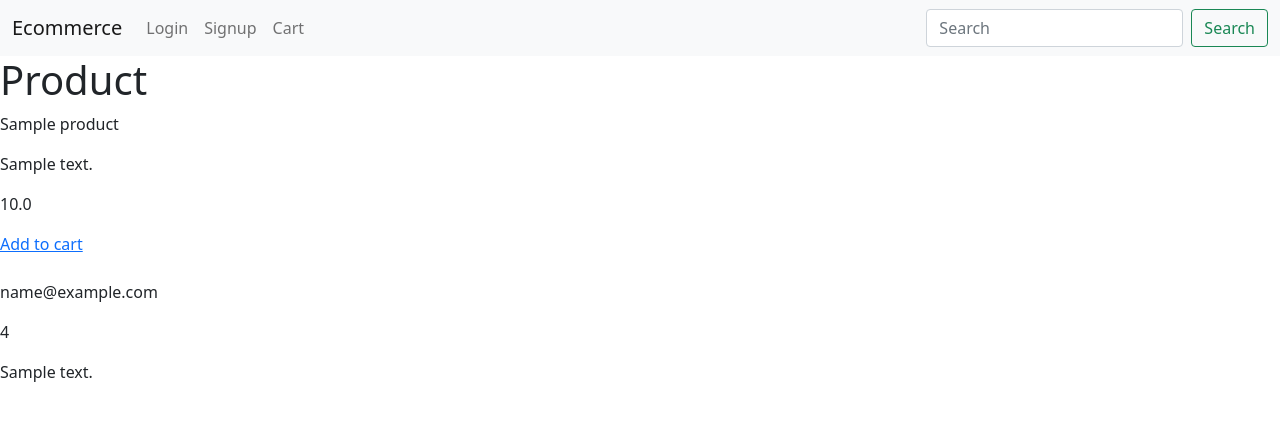
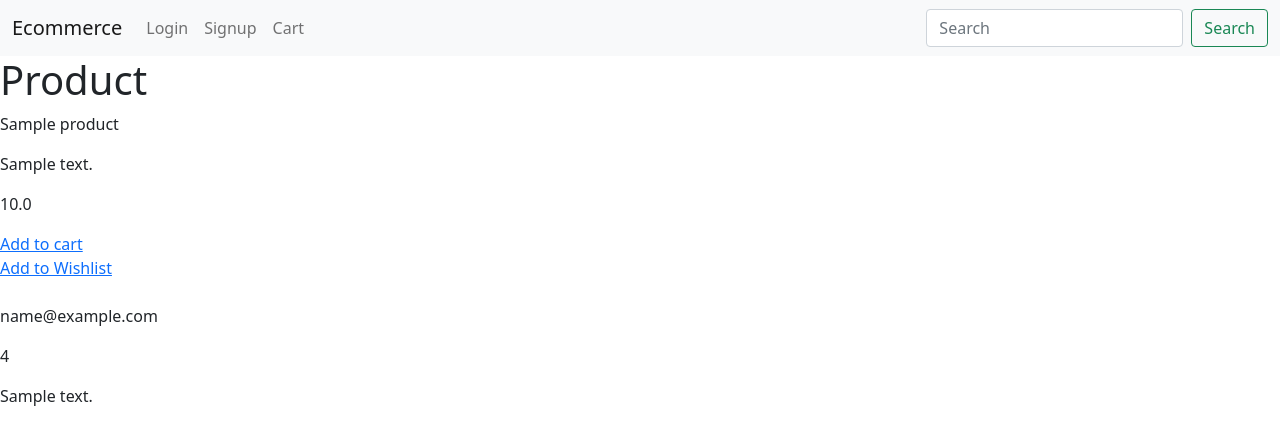
Before and after one commit to rafaellima47/django-ecommerce, a Django app: page /products/1/ in a window 1280 px wide. Shown: the top 445 px of the page. Run offline with Django 3.2, Linux system fonts and the light colour scheme; tables that the repository leaves empty hold one stand-in row (values such as "Sample post").

Commit message:
Wishlist

```diff
--- a/store/admin.py
+++ b/store/admin.py
@@ -5,3 +5,4 @@ from . import models
 admin.site.register(models.Product)
 admin.site.register(models.Review)
 admin.site.register(models.Category)
+admin.site.register(models.WishlistItem)
--- a/store/models.py
+++ b/store/models.py
@@ -85,3 +85,9 @@ class Review(Base):
 
 	class Meta:
 		unique_together = ["customer", "product"]
+
+
+
+class WishlistItem(Base):
+	customer = models.ForeignKey(get_user_model(), on_delete=models.CASCADE)
+	product = models.ForeignKey(Product, on_delete=models.CASCADE)
--- a/store/templates/store/product_detail.html
+++ b/store/templates/store/product_detail.html
@@ -7,7 +7,8 @@
 	<p>{{object.description}}</p>
 	<p>{{object.price}}</p>
 
-	<a href="">Add to cart</a>
+	<a href="">Add to cart</a><br>
+	<a href="{% url 'update_wishlist' object.id %}">Add to Wishlist</a>
 
 	{% for review in object.review_set.all %}
 	<br><br>
--- a/store/urls.py
+++ b/store/urls.py
@@ -9,4 +9,5 @@ urlpatterns = [
     path("checkout/", views.CheckoutView.as_view(), name="checkout"),
     path("account/", views.AccountPageView.as_view(), name="account_page"),
     path("search/", views.SearchView.as_view(), name="search"),
+    path("wishlist/<int:pk>", views.update_wishlist, name="update_wishlist"),
 ]
--- a/store/views.py
+++ b/store/views.py
@@ -1,7 +1,10 @@
 from django.contrib.auth.mixins import LoginRequiredMixin
 from django.views.generic import ListView, DetailView, TemplateView, FormView, View
+from django.shortcuts import get_object_or_404
+from django.http import HttpResponseRedirect
+from django.contrib.auth.decorators import login_required
 
-from .models import Product, Category
+from .models import Product, Category, WishlistItem
 
 
 class HomeView(ListView):
@@ -78,3 +81,19 @@ class SearchView(ListView):
 		context = super(SearchView, self).get_context_data(**kwargs)
 		context["categories_list"] = Category.objects.all()
 		return context
+
+
+
+@login_required
+def update_wishlist(request, pk):
+	customer = request.user
+	product = get_object_or_404(Product, pk=pk)
+
+	try:
+		item = WishlistItem.objects.get(customer=customer, product=product)
+		item.delete()
+	except WishlistItem.DoesNotExist:
+		item = WishlistItem(customer=customer, product=product)
+		item.save()
+
+	return HttpResponseRedirect(request.META.get('HTTP_REFERER', '/'))
```
Also changed, not shown: store/migrations/0002_wishlistitem.py (added).
